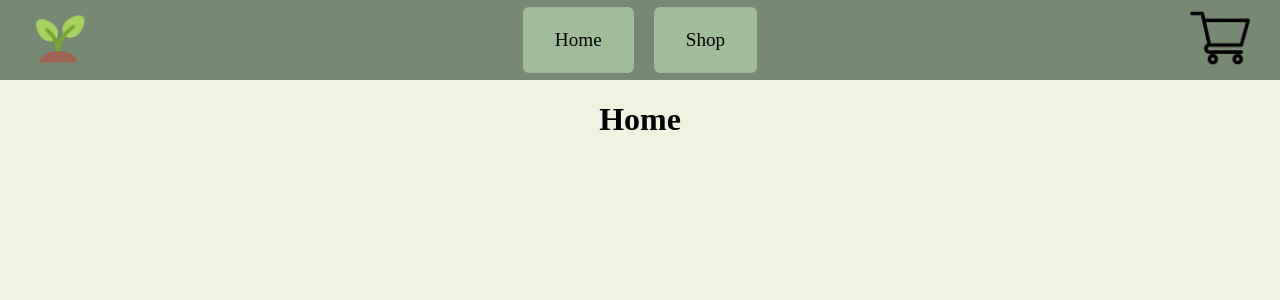
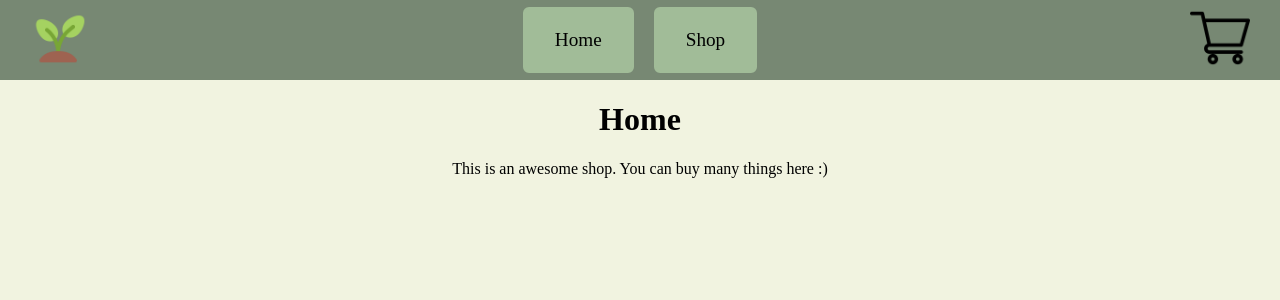
Before and after one commit to strom314/TOP_shopping-cart, a React (Vite) app: page / in a window 1280 px wide. Shown: the top 300 px of the page. Built offline with nearby package versions, Linux system fonts and the light colour scheme; no server answers.

Commit message:
style home

```diff
--- a/src/components/Home.jsx
+++ b/src/components/Home.jsx
@@ -1,3 +1,10 @@
+import styles from "./home.module.css";
+
 export default function Home() {
-  return <h1>Home</h1>;
+  return (
+    <div className={styles.content}>
+      <h1>Home</h1>
+      <p>This is an awesome shop. You can buy many things here :)</p>
+    </div>
+  );
 }
--- /dev/null
+++ b/src/components/home.module.css
@@ -0,0 +1,3 @@
+.content {
+  text-align: center;
+}
```
